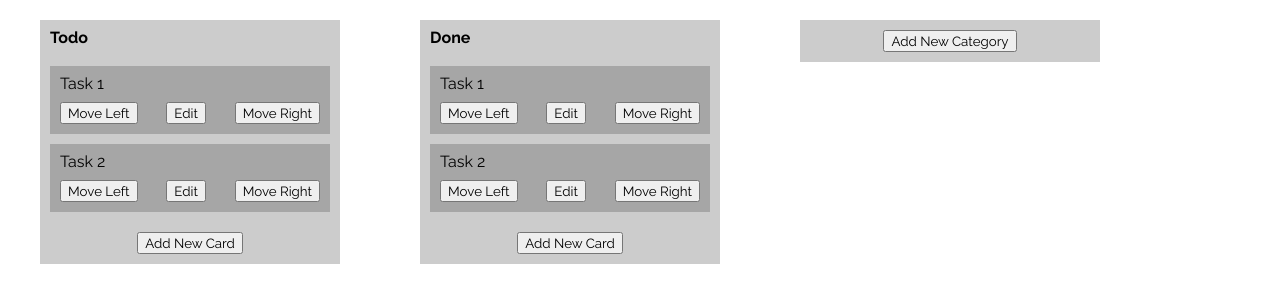
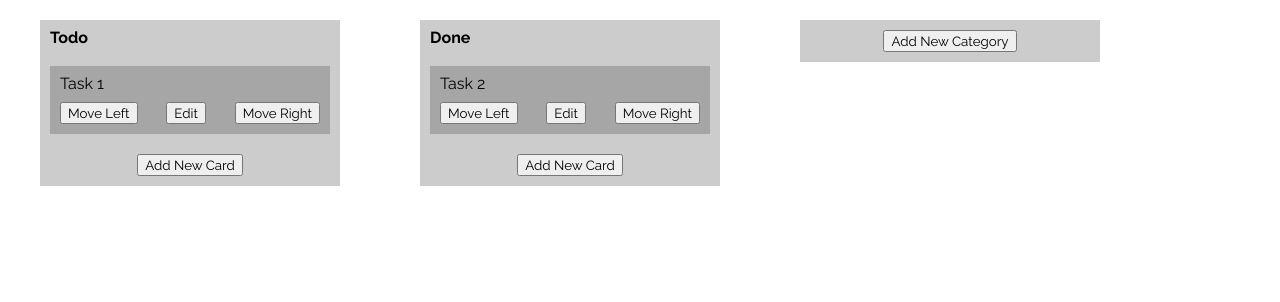
Before and after one commit to dhavalchaudhary/minimal-trello, a React (Create React App) app: page / in a window 1280 px wide. Shown: the top 302 px of the page. Built offline with nearby package versions, Linux system fonts and the light colour scheme.

Commit message:
added card context

```diff
--- a/src/components/app/app.tsx
+++ b/src/components/app/app.tsx
@@ -1,11 +1,14 @@
 import React, { useState } from 'react'
+import { CardContext, CardContextType } from '../../context'
 import { mockCategoriesData } from '../../mockData'
-import {  Category, Entity } from '../../types'
+import { mockCardsData } from '../../mockData/cards'
+import {  Card, Category, Entity } from '../../types'
 import { AddEntityDataForm } from '../add-entity-data-form'
 import { CategoryColumn } from '../category-column'
 
 export const App = () => {
   const [categories, setCategories] = useState<Category[]>(mockCategoriesData);
+  const [cards, setCards] = useState<Card[]>(mockCardsData)
 
   const addNewCategory = (title: string) => {
     const newCategoryObj: Category = {
@@ -14,7 +17,12 @@ export const App = () => {
     }
     setCategories([...categories, newCategoryObj])
   }
+
+  const cardContextValue: CardContextType = {
+    data: cards
+  }
   return (
+    <CardContext.Provider value={cardContextValue}>
     <div className="trello-board">
       {categories.map((category, index) => (
         <CategoryColumn key={`${category.title}-${index}`} data={category} />
@@ -23,5 +31,6 @@ export const App = () => {
         <AddEntityDataForm entity={Entity.CATEGORY} onSave={addNewCategory}/>
       </div>
     </div>
+    </CardContext.Provider>
   )
 }
--- a/src/components/card/card.tsx
+++ b/src/components/card/card.tsx
@@ -1,13 +1,22 @@
-import React, { ChangeEvent, useState } from 'react';
+import React, { ChangeEvent, useContext, useState } from 'react';
+import { CardContext } from '../../context';
 import { Card as CardType } from '../../types';
 
 type CardProps = {
-    data: CardType
+    id: CardType['id']
 }
 
-export const Card:React.FC<CardProps> = ({data}) => {
+export const Card:React.FC<CardProps> = (props) => {
+    const {data: allCards } = useContext(CardContext);
+
+    const cardData = allCards.find(card => card.id === props.id);
+
     const [isEditing, setIsEditing] = useState(false);
-    const [titleInputVal, setTitleInputVal] = useState(data.title);
+    const [titleInputVal, setTitleInputVal] = useState(cardData?.title || '');
+
+    if(!cardData) {
+      return null;
+    }
 
     const handleInputChange = (e: ChangeEvent<HTMLInputElement>) => {
         setTitleInputVal(e.target.value)
@@ -31,7 +40,7 @@ export const Card:React.FC<CardProps> = ({data}) => {
             <button onClick={saveData}>Save</button>
           </div>
     </> : <>
-    <h5>{data.title}</h5>
+    <h5>{cardData.title}</h5>
     <div className="button-group card-button-wrapper">
       <button>Move Left</button>
       <button onClick={() => setIsEditing(true)}>Edit</button>
--- a/src/components/category-column/category-column.tsx
+++ b/src/components/category-column/category-column.tsx
@@ -15,7 +15,7 @@ export const CategoryColumn: React.FC<CategoryColumnProps> = ({ data }) => {
         <h3>{data.title}</h3>
       </div>
       <div className="card-list-wrapper">
-        {mockCardsData.map((card) => <Card data={card} key={card.id} />)}
+        {data.cardIds.map((cardId) => <Card id={cardId} key={cardId} />)}
       </div>
       <AddEntityDataForm entity={Entity.CARD} onSave={title => console.log(title)}/>
     </div>
--- /dev/null
+++ b/src/context/card.ts
@@ -0,0 +1,12 @@
+import React from 'react';
+import { Card } from '../types';
+
+export type CardContextType = {
+    data: Card[]
+}
+
+const defaultCardContextValue: CardContextType = {
+    data: []
+}
+
+export const CardContext = React.createContext<CardContextType>(defaultCardContextValue)
--- /dev/null
+++ b/src/context/index.ts
@@ -0,0 +1 @@
+export * from './card'
```
